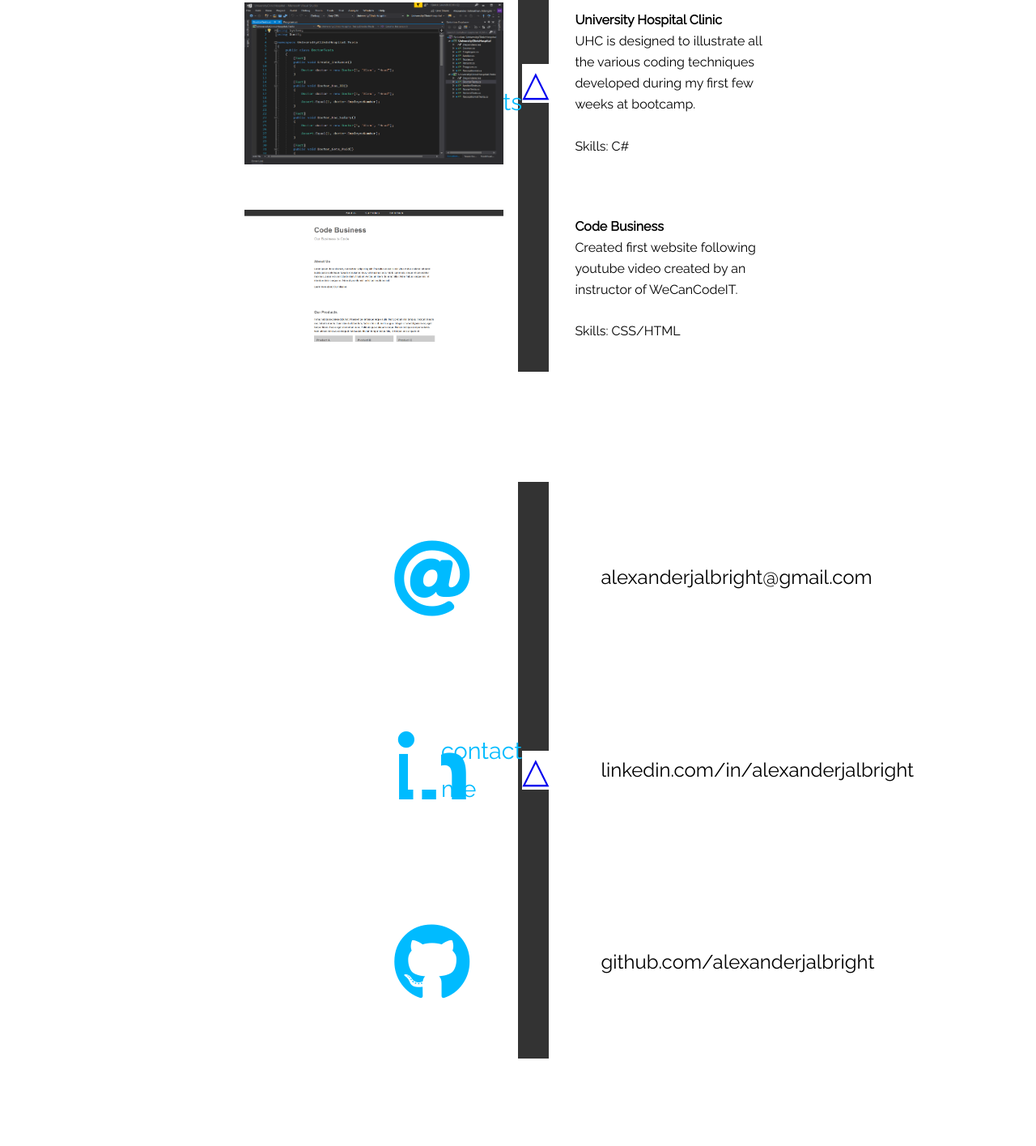
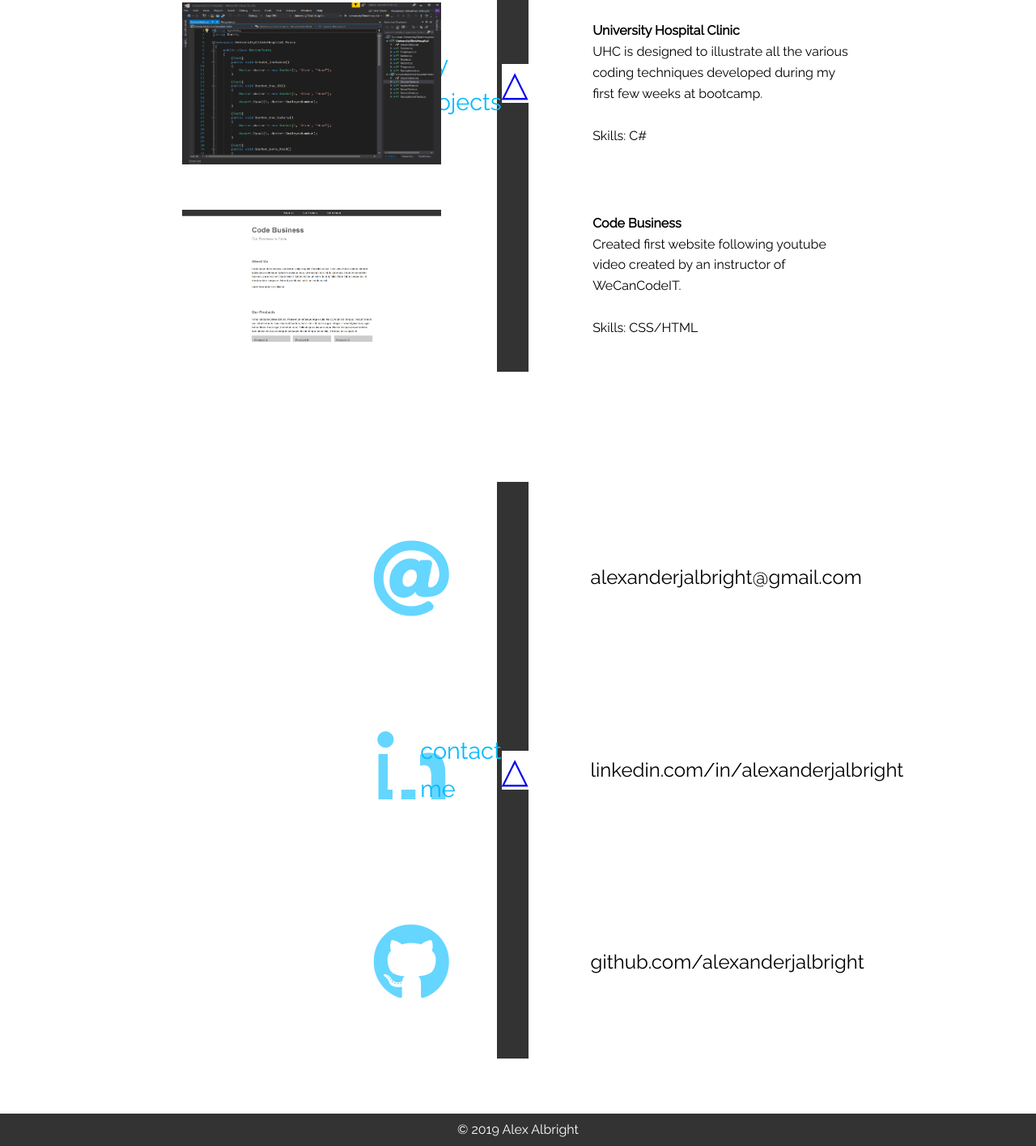
Before and after one commit to alexanderjalbright/Portfolio, a plain HTML site: page 8 - 7 plus contact me/index.html in a window 1280 px wide. Shown: the part 1169-2584 px from the top of the page at 81% size. Before the commit the page ends 2544 px from the top, so only its background shows below. Drawn offline with Linux system fonts and the light colour scheme.

Commit message:
added footer, fontawesome links transistions, aligned text

```diff
--- a/8 - 7 plus contact me/index.html
+++ b/8 - 7 plus contact me/index.html
@@ -73,7 +73,7 @@
                                 about me
                             <a class="arrow" href="#myProjects">&#9661;</a>
                         </div>
-                        <div class="column rightColumn">
+                        <div class="column rightColumn aboutMe">
                             <article>
                                 An aspiring software engineer that has dabbled in several coding fields. A passion for coding utilizes strengths in problem solving, capacity for understanding logic and associated tools, impregnable devotion to learning new concepts, and fondness for technology.
                                 <br><br>"<span class="quote">A foolish consistency is the hobgoblin of feeble minds</span>"
@@ -151,5 +151,8 @@
                     </div>
             </section>
         </main>
+        <footer>
+            <article>&copy; 2019 Alex Albright</article>
+        </footer>
     </body>
 </html>
--- a/8 - 7 plus contact me/style.css
+++ b/8 - 7 plus contact me/style.css
@@ -17,141 +17,6 @@
 html{
     scroll-behavior: smooth;
 }
-
-/* ******** Main Page ******** */
-main{
-    display: flex;
-    flex-direction: column;
-    align-items: center;
-
-}
-
-.jumpTo{
-    position: relative;
-    top: -52vh;
-}
-
-.card{
-    margin: 6vh 0;
-    padding: 4em;
-    height: 94vh;
-    width: 100vw;
-}
-
-/* ******** About Me ******** */
-
-.headShot img{
-    height: 70vh;
-    margin-right: 4vw;
-    align-self: flex-end;
-}
-
-/* ******** My Projects ******** */
-
-
-
-.card{
-    display: flex;
-    justify-content: center;
-    align-items: center;
-}
-
-.column{
-    display: flex;
-    flex-direction: column;
-    justify-content: space-around;
-    align-items: center;
-
-    height: 89vh;
-    width: 45vw;
-    margin: 0 0.8vw 0 0;
-}
-
-.spacer{
-    width: 3vw;
-    background-color: var(--foreground-color);
-    writing-mode: sideways-lr;
-    color: var(--accent-color);
-    font-size: 1.8em;
-    display: flex;
-    flex-direction: row-reverse;
-    justify-content: space-between;
-    align-items: center;
-    position: absolute;
-    left:50vw;
-}
-
-.arrow{
-    writing-mode: horizontal-tb;
-    text-decoration: none;
-    font-size: 1.5em;
-    background-color: var(--background-color);
-}
-
-.endArrow{
-    color: var(--background-color);
-}
-
-.spacer a:visited{
-    color: var(--accent-color);
-
-}
-
-.headShot{
-    width: 50vw;
-}
-
-.projectPic img{
-    height: 25vh;
-    width: 25vw;
-    align-self: flex-start;
-    margin-right: 4vw;
-    z-index: 5;
-    transition: 0.2s ease;
-}
-
-.projectPic img:hover{
-    transform: scale(1.1);
-    box-shadow: 0px 0px 10px 3px var(--accent-color);
-
-}
-
-.rightColumn article{
-    margin: 0 3vw;
-    max-width: 25vw;
-    align-self: flex-start;
-    font-size: 24px;
-}
-
-.quote{
-    font-size: 18px;
-    font-style: italic;
-}
-
-.quotee{
-    font-size: 18px;
-}
-.projDesc p, h2{
-    margin: 0 2.5vw;
-}
-
-/* ******** Contact Me ******** */
-
-.fontAwesome{
-    text-decoration: none;
-    color: var(--accent-color);
-}
-
-.contact a{
-    align-self: flex-end;
-    margin-right: 4vw;
-}
-
-.contact article{
-    margin-left: 8vw;
-}
-
-
 
 /* ******** NAVBAR ******** */
 nav{
@@ -276,3 +141,162 @@ nav a{
     border-bottom-left-radius: var(--dd-border-radius);
     border-bottom-right-radius: var(--dd-border-radius);
 }
+
+/* ******** Main Page ******** */
+main{
+    display: flex;
+    flex-direction: column;
+    align-items: center;
+
+}
+
+.jumpTo{
+    position: relative;
+    top: -52vh;
+}
+
+.card{
+    margin: 6vh 0;
+    padding: 4em;
+    height: 94vh;
+    width: 100vw;
+}
+
+/* ******** About Me ******** */
+
+.headShot{
+    width: 50vw;
+}
+
+.headShot img{
+    height: 70vh;
+    margin-right: 7vw;
+    align-self: flex-end;
+}
+
+.aboutMe article{
+    padding-left: 4vw;
+}
+
+
+.quote{
+    font-size: 18px;
+    font-style: italic;
+}
+
+.quotee{
+    font-size: 16px;
+}
+
+/* ******** My Projects ******** */
+
+.card{
+    display: flex;
+    justify-content: center;
+    align-items: center;
+}
+
+.column{
+    display: flex;
+    flex-direction: column;
+    justify-content: space-around;
+    align-items: center;
+
+    height: 89vh;
+    width: 45vw;
+    margin-right: 0.8vw;
+}
+
+.spacer{
+    width: 3vw;
+    background-color: var(--foreground-color);
+    writing-mode: sideways-lr;
+    color: var(--accent-color);
+    font-size: 1.8em;
+    display: flex;
+    flex-direction: row-reverse;
+    justify-content: space-between;
+    align-items: center;
+    position: absolute;
+    left:48vw;
+}
+
+.arrow{
+    writing-mode: horizontal-tb;
+    text-decoration: none;
+    font-size: 1.5em;
+    background-color: var(--background-color);
+}
+
+.endArrow{
+    color: var(--background-color);
+}
+
+.spacer a:visited{
+    color: var(--accent-color);
+
+}
+
+.projectPic img{
+    height: 25vh;
+    width: 25vw;
+    align-self: center;
+    margin-left: 6vw;
+    z-index: 5;
+    transition: 0.2s ease;
+}
+
+.projectPic img:hover{
+    transform: scale(1.1);
+    box-shadow: 0px 0px 10px 3px var(--accent-color);
+
+}
+
+.rightColumn article{
+    margin: 0 3vw;
+    max-width: 30vw;
+    align-self: flex-start;
+    font-size: 24px;
+}
+
+.projDesc p, h2{
+    margin-left: 4.2vw;
+}
+
+/* ******** Contact Me ******** */
+
+.fontAwesome{
+    text-decoration: none;
+    color: var(--accent-color);
+    opacity: 0.6;
+}
+
+.fontAwesome:hover{
+    transform: scale(1.2);
+    opacity: 1;
+}
+
+.contact a{
+    align-self: flex-end;
+    margin-right: 6vw;
+}
+
+.contact article{
+    margin-left: 7vw;
+}
+
+
+
+
+
+
+/* ******** Footer ******** */
+
+footer{
+    display:grid;
+    justify-content: center;
+    align-items: center;
+    color: var(--background-color);
+    height: 5vh;
+    background-color: var(--foreground-color);
+}
```
